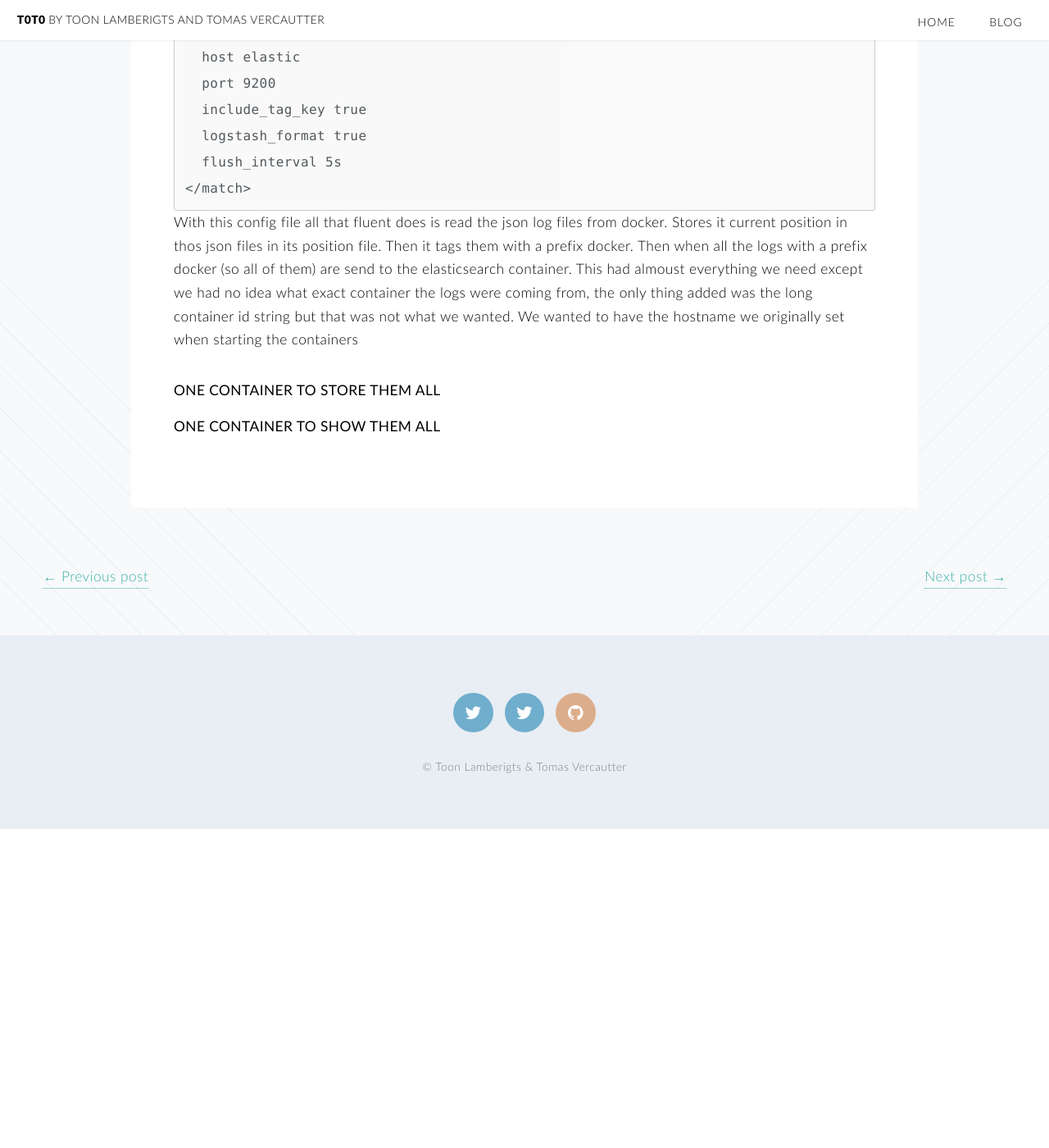
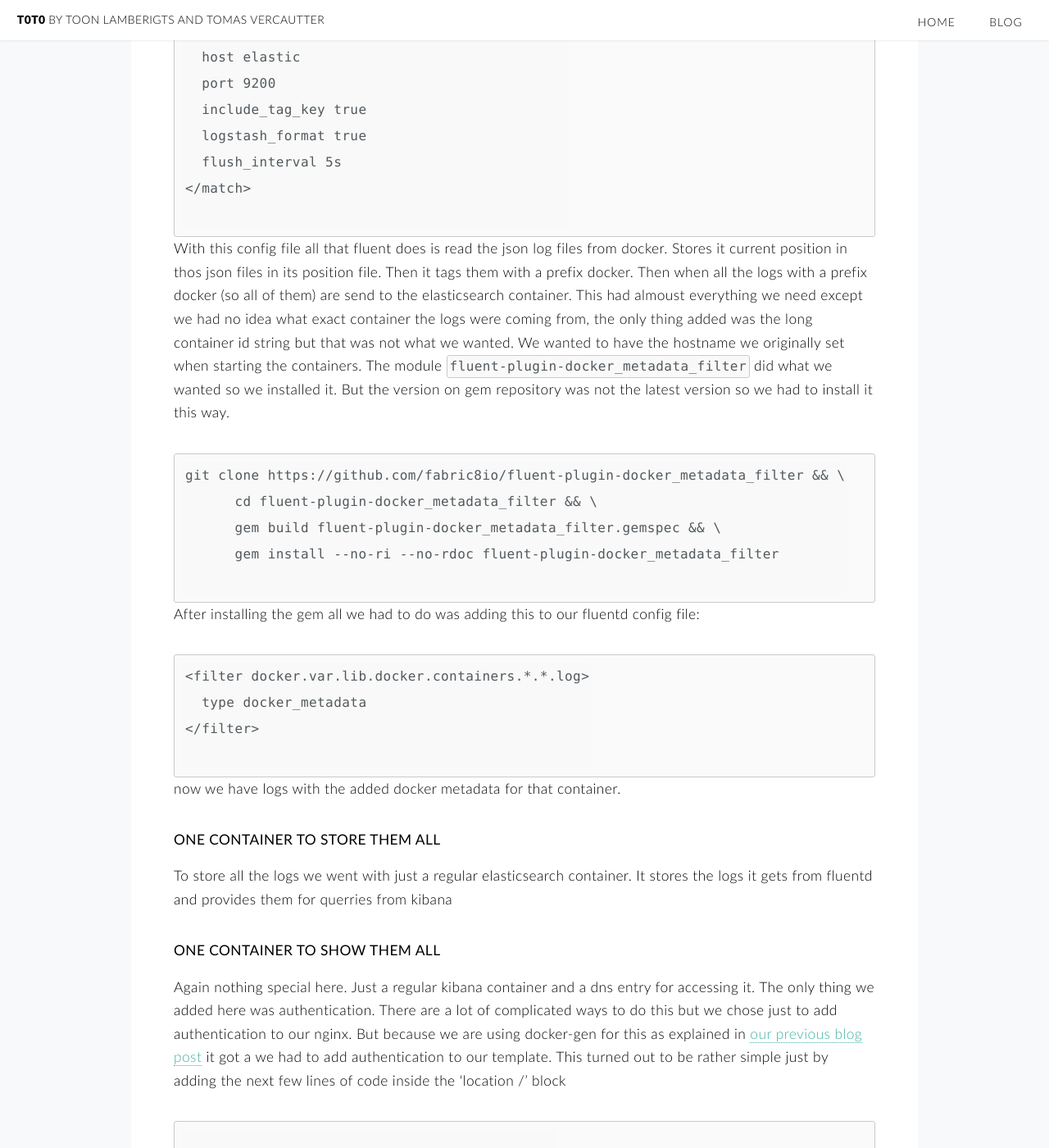
Before and after one commit to t0t0/t0t0.github.io, a Jekyll site: the page built from _posts/2016-4-22-logging-docker.md, in a window 1280 px wide and 1400 px high, scrolled down 2410 px. Shown: the whole window at 82% size. Built offline with Jekyll 4.4.1, drawn with Linux system fonts in a browser that asks for light colours; before the commit the page ends 3421 px from its top, so only the background shows below that; some of the changed text lies outside the part shown.

Commit message:
removing ubiquiti and adding logging

````diff
--- a/_posts/2016-4-22-logging-docker.md
+++ b/_posts/2016-4-22-logging-docker.md
@@ -76,6 +76,7 @@ So for collecting the logs we went with a fluentd container. we first tried usin
 we have fluentd collecting logs from the default json docker logs, fluentd stores in a position file what logs he already read so when it crashes it just reads the position file and knows what logs it did not send to storage yet.
 
 this was the config file we started with.
+
 ```
 <source>
   type tail
@@ -96,11 +97,44 @@ this was the config file we started with.
   logstash_format true
   flush_interval 5s
 </match>
+
 ```
 
 With this config file all that fluent does is read the json log files from docker. Stores it current position in thos json files in its position file. Then it tags them with a prefix docker. Then when all the logs with a prefix docker (so all of them) are send to the elasticsearch container. This had almoust everything we need except we had no idea what exact container the logs were coming from, the only thing added was the long container id string but that was not what we wanted.
-We wanted to have the hostname we originally set when starting the containers
+We wanted to have the hostname we originally set when starting the containers. The module `fluent-plugin-docker_metadata_filter` did what we wanted so we installed it. But the version on gem repository was not the latest version so we had to install it this way.
+
+```
+git clone https://github.com/fabric8io/fluent-plugin-docker_metadata_filter && \
+      cd fluent-plugin-docker_metadata_filter && \
+      gem build fluent-plugin-docker_metadata_filter.gemspec && \
+      gem install --no-ri --no-rdoc fluent-plugin-docker_metadata_filter
+
+```
+
+After installing the gem all we had to do was adding this to our fluentd config file:
+
+```
+<filter docker.var.lib.docker.containers.*.*.log>
+  type docker_metadata
+</filter>
+
+```
+now we have logs with the added docker metadata for that container.
 
 #### <b> One container to store them all </b>
 
+To store all the logs we went with just a regular elasticsearch container. It stores the logs it gets from fluentd and provides them for querries from kibana
+
 #### <b> One container to show them all </b>
+
+Again nothing special here. Just a regular kibana container and a dns entry for accessing it. The only thing we added here was authentication. There are a lot of complicated ways to do this but we chose just to add authentication to our nginx. But because we are using docker-gen for this as explained in <a href="/internship%20week%202/2016/02/24/dock-gen-and-continuous-integration.html">our previous blog post</a> it got a we had to add authentication to our template. This turned out to be rather simple just by adding the next few lines of code inside the 'location /' block
+
+```
+		{{ if hasPrefix "logging-stage" $host }}
+		auth_basic	"Restricted {{ $host }}";
+		auth_basic_user_file	{{ (printf "/etc/nginx/htpasswd/%s" $host) }};
+		{{ end }}.
+
+```
+
+What this does is check if the 'VIRTUAL_HOST' variable has a prefix logging-stage and if so, add basic authentication to that location block. The password file is premade and can be copied when building the docker image or just add a volume mounting the file on the desired location.
````
